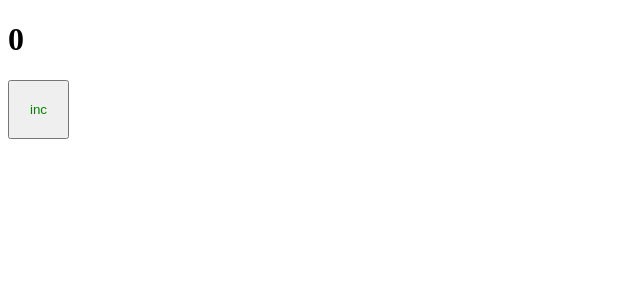
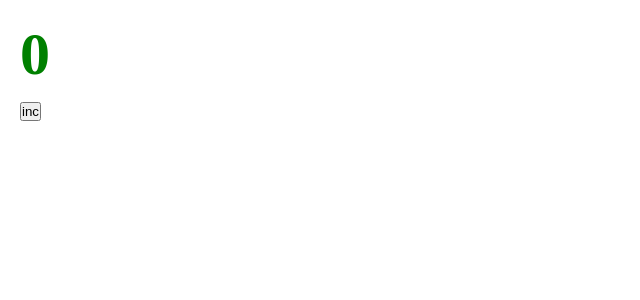
Before and after one commit to darchievboris/socialMedia, a React app: page / in a window 1280 px wide. Shown: the top 300 px of the page, without its empty margins (0-640 px from the left). Built offline with nearby package versions, Linux system fonts and the light colour scheme.

Commit message:
set up css modules

```diff
--- a/package.json
+++ b/package.json
@@ -15,6 +15,7 @@
     "@types/webpack": "^5.28.1",
     "@types/webpack-dev-server": "^4.7.2",
     "css-loader": "^6.8.1",
+    "mini-css-extract-plugin": "^2.7.6",
     "sass": "^1.63.2",
     "sass-loader": "^13.3.1",
     "style-loader": "^3.3.3",
--- /dev/null
+++ b/src/app.tsx
@@ -0,0 +1,12 @@
+import React from 'react';
+import {Counter} from "./components/Counter";
+import './index.scss'
+const App = () => {
+    return (
+        <div className="app">
+            <Counter/>
+        </div>
+    );
+};
+
+export default App;
--- a/src/components/Counter.scss
+++ b/src/components/Counter.module.scss
@@ -1,4 +1,4 @@
-button{
+.button{
     color: green;
     padding: 20px;
 }
--- a/src/components/Counter.tsx
+++ b/src/components/Counter.tsx
@@ -1,12 +1,12 @@
 import React, {useState} from 'react';
-import "./Counter.scss"
+import classes from "./Counter.module.scss"
 export const Counter = () => {
     const [count, setCount] = useState(0);
     const increment = () => {
         setCount(count+1)
     }
     return (
-        <div>
+        <div className={classes.button}>
             <h1>{count}</h1>
             <button onClick={increment}>inc</button>
         </div>
--- /dev/null
+++ b/src/index.scss
@@ -0,0 +1,9 @@
+*{
+  margin: 0;
+  padding: 0;
+  box-sizing: border-box;
+}
+
+.app{
+  font-size: 30px;
+}
--- a/src/index.tsx
+++ b/src/index.tsx
@@ -1,6 +1,6 @@
 import {render} from "react-dom"
-import {Counter} from "./components/Counter";
+import App from "./app";
 render(
-   <Counter/>,
+   <App/>,
 document.getElementById("root")
 )
```
Also changed, not shown: src/global.d.ts (added, +7 -0 lines), 9 other files (tests, documents, lock files or other folders).
